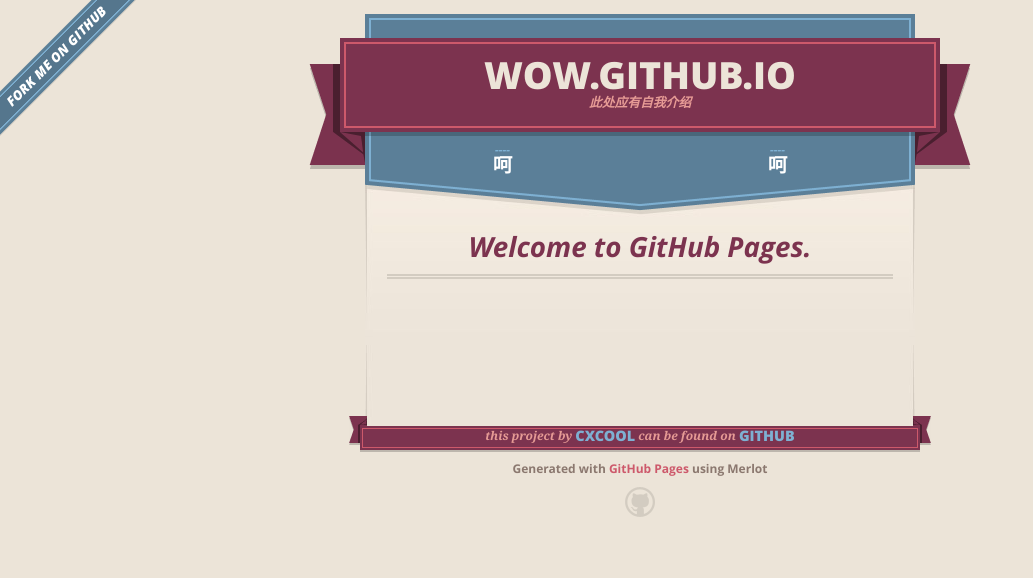
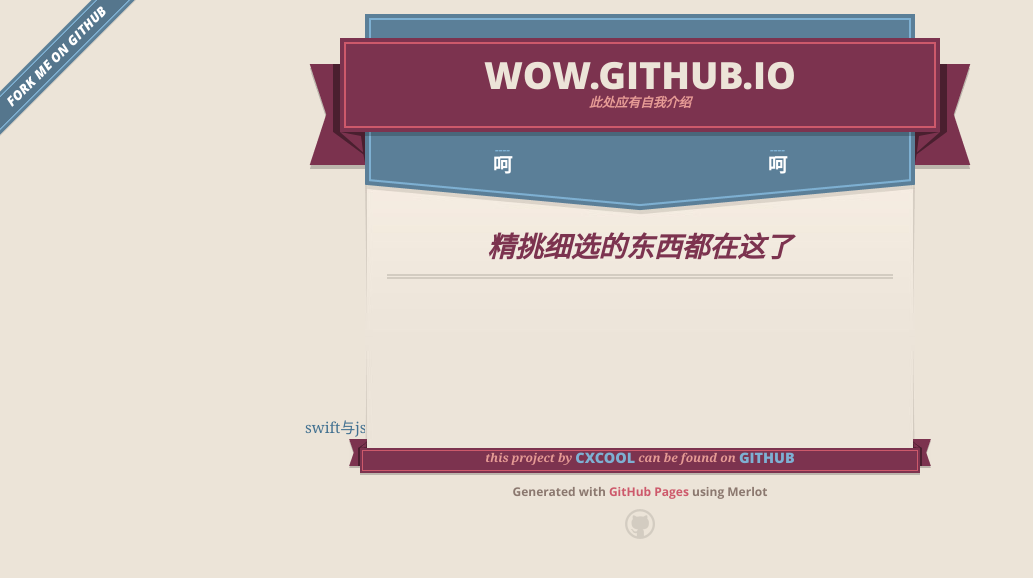
Before and after one commit to cxcool/wow.github.io, a plain HTML site: page index.html in a window 1280 px wide. Shown: the whole page, without its empty margins (0-1033 px from the left). Drawn offline with nearby package versions, Linux system fonts and the light colour scheme.

Commit message:
swift与js的互交

```diff
--- a/index.html
+++ b/index.html
@@ -17,7 +17,7 @@
         $('#main_content').headsmart()
       })
     </script>
-    <title>Wow.GitHub.io by cxcool</title>
+    <title>Wow.GitHub.io by cx.cool</title>
   </head>
 
   <body>
@@ -47,9 +47,9 @@
 
       <section id="main_content">
         <h3>
-<a id="welcome-to-github-pages" class="anchor" href="#welcome-to-github-pages" aria-hidden="true"><span class="octicon octicon-link"></span></a>Welcome to GitHub Pages.</h3>
+<a id="welcome-to-github-pages" class="anchor" href="#welcome-to-github-pages" aria-hidden="true"><span class="octicon octicon-link"></span></a>精挑细选的东西都在这了</h3>
       </section>
-
+	  <a href="http://www.ithao123.cn/content-761123.html">swift与js的互交.</a>
       <footer>
         <span class="ribbon-outer">
           <span class="ribbon-inner">
```
